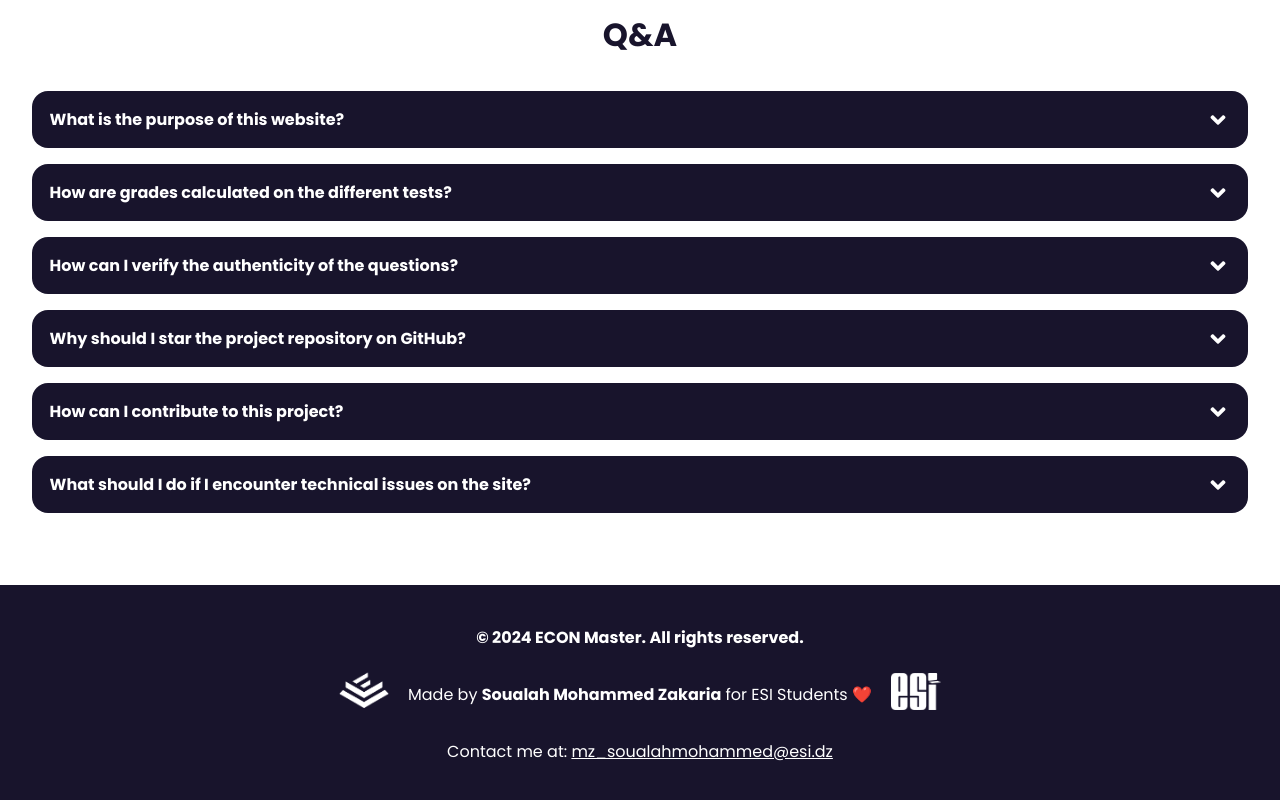
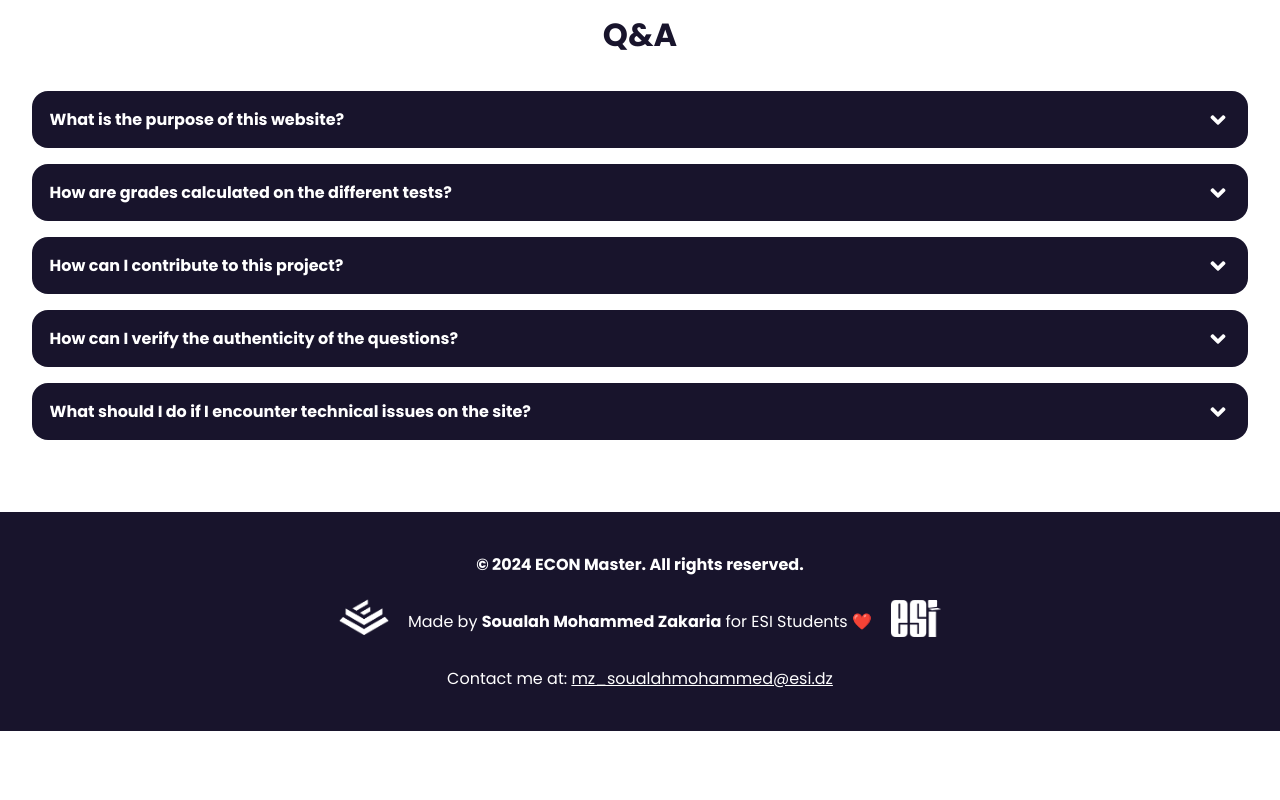
Before and after one commit to soualahmohammedzakaria/ECON-Master, a React (Create React App) app: page / in a window 1280 px wide. Shown: the part 3766-4566 px from the top of the page. After the commit the page ends 4497 px from the top, so only its background shows below. Built offline with nearby package versions, Linux system fonts and the light colour scheme; the HTML template or start-up script is replaced by a standard one.

Commit message:
Removed github question

```diff
--- a/src/data/QnA.js
+++ b/src/data/QnA.js
@@ -8,18 +8,12 @@ export const questionsAndAnswers = [
       answer: "Grades are calculated by awarding points for each correct answer and deducting points for incorrect ones. The minimum grade for a question is 0.",
     },
     {
-        question: "How can I verify the authenticity of the questions?",
-        answer: "The questions provided on the exams and tests are sourced from previous years' official assessments and are reviewed by knowledgeable students in Economics to ensure accuracy and relevance.",
+      question: "How can I contribute to this project?",
+      answer: "Yes! Contributions are welcome! You can help by providing feedback, suggesting new questions or even adding materials.",
     },
     {
-      question: "Why should I star the project repository on GitHub?",
-      answer: "Starring the project repository on GitHub shows your support and appreciation for the effort and time spent on developing this resource. It helps raise awareness and encourages further improvements, making it easier for others to find and benefit from this valuable tool.",
-      link: "https://github.com/soualahmohammedzakaria/ECON-Master"
-    },
-    {
-      question: "How can I contribute to this project?",
-      answer: "Yes! Contributions are welcome! You can help by providing feedback, suggesting new questions, or even helping to improve the site's features.",
-      link: "https://github.com/soualahmohammedzakaria/ECON-Master"
+      question: "How can I verify the authenticity of the questions?",
+      answer: "The questions provided on the exams and tests are sourced from previous years' official assessments and are reviewed by knowledgeable students in Economics to ensure accuracy and relevance.",
     },
     {
       question: "What should I do if I encounter technical issues on the site?",
```
